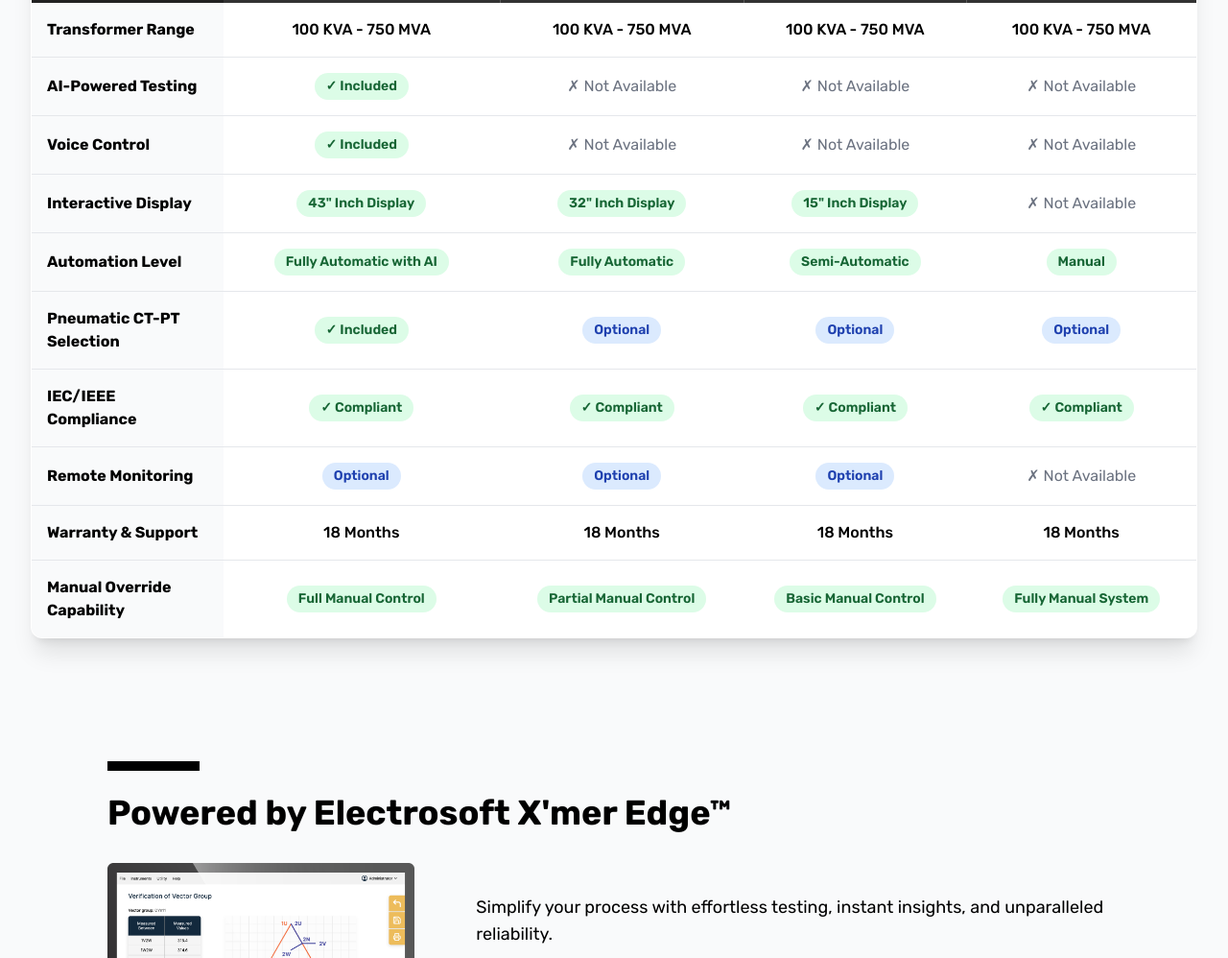
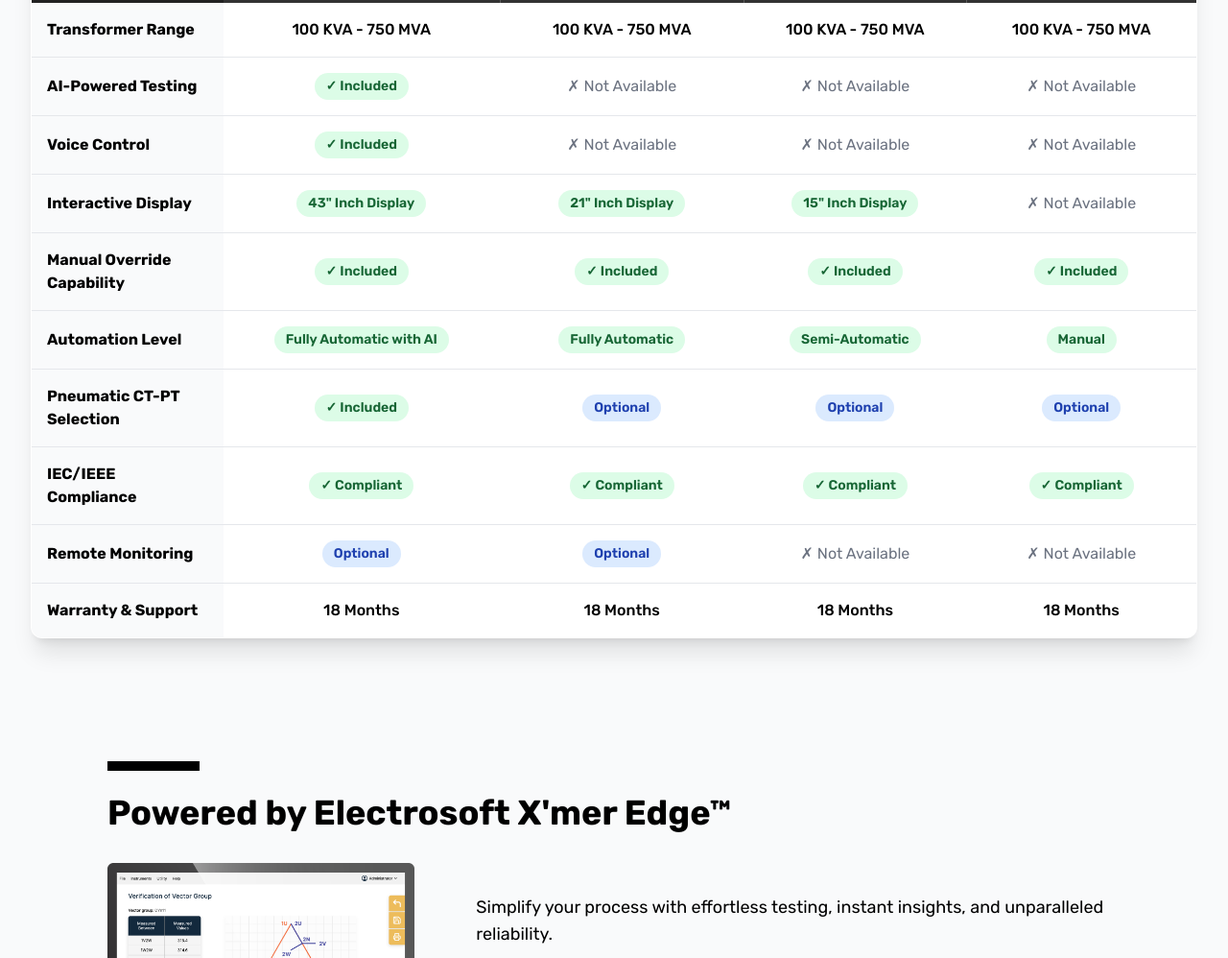
Before and after one commit to Prattycodes/electrosoft-landing-page, a plain HTML site: page index.html in a window 1280 px wide. Shown: the part 4750-5748 px from the top of the page at 96% size. Drawn offline with nearby package versions, Linux system fonts and the light colour scheme.

Commit message:
comparison chart changes

```diff
--- a/index.html
+++ b/index.html
@@ -651,7 +651,7 @@
             <td class="p-4 text-center min-w-[180px]">
               <span
                 class="inline-block bg-green-100 text-green-800 rounded-full px-3 py-1 text-sm font-semibold"
-                >32" Inch Display</span
+                >21" Inch Display</span
               >
             </td>
             <td class="p-4 text-center min-w-[180px]">
@@ -662,6 +662,39 @@
             </td>
             <td class="p-4 text-center min-w-[180px] text-gray-500">
               ✗ Not Available
+            </td>
+          </tr>
+          <tr class="border-b border-gray-200 hover:bg-gray-50">
+            <td class="p-4 font-bold text-left bg-gray-50 sticky left-0 z-10">
+              Manual Override Capability
+            </td>
+            <td class="p-4 text-center min-w-[180px]">
+              <span
+                class="inline-block bg-green-100 text-green-800 rounded-full px-3 py-1 text-sm font-semibold"
+              >
+                ✓ Included
+              </span>
+            </td>
+            <td class="p-4 text-center min-w-[180px]">
+              <span
+                class="inline-block bg-green-100 text-green-800 rounded-full px-3 py-1 text-sm font-semibold"
+              >
+                ✓ Included
+              </span>
+            </td>
+            <td class="p-4 text-center min-w-[180px]">
+              <span
+                class="inline-block bg-green-100 text-green-800 rounded-full px-3 py-1 text-sm font-semibold"
+              >
+                ✓ Included
+              </span>
+            </td>
+            <td class="p-4 text-center min-w-[180px]">
+              <span
+                class="inline-block bg-green-100 text-green-800 rounded-full px-3 py-1 text-sm font-semibold"
+              >
+                ✓ Included
+              </span>
             </td>
           </tr>
           <tr class="border-b border-gray-200 hover:bg-gray-50">
@@ -767,11 +800,8 @@
                 >Optional</span
               >
             </td>
-            <td class="p-4 text-center min-w-[180px]">
-              <span
-                class="inline-block bg-blue-100 text-blue-800 rounded-full px-3 py-1 text-sm font-semibold"
-                >Optional</span
-              >
+            <td class="p-4 text-center min-w-[180px] text-gray-500">
+              ✗ Not Available
             </td>
             <td class="p-4 text-center min-w-[180px] text-gray-500">
               ✗ Not Available
@@ -785,39 +815,6 @@
             <td class="p-4 text-center min-w-[180px] font-medium">18 Months</td>
             <td class="p-4 text-center min-w-[180px] font-medium">18 Months</td>
             <td class="p-4 text-center min-w-[180px] font-medium">18 Months</td>
-          </tr>
-          <tr class="border-b border-gray-200 hover:bg-gray-50">
-            <td class="p-4 font-bold text-left bg-gray-50 sticky left-0 z-10">
-              Manual Override Capability
-            </td>
-            <td class="p-4 text-center min-w-[180px]">
-              <span
-                class="inline-block bg-green-100 text-green-800 rounded-full px-3 py-1 text-sm font-semibold"
-              >
-                Full Manual Control
-              </span>
-            </td>
-            <td class="p-4 text-center min-w-[180px]">
-              <span
-                class="inline-block bg-green-100 text-green-800 rounded-full px-3 py-1 text-sm font-semibold"
-              >
-                Partial Manual Control
-              </span>
-            </td>
-            <td class="p-4 text-center min-w-[180px]">
-              <span
-                class="inline-block bg-green-100 text-green-800 rounded-full px-3 py-1 text-sm font-semibold"
-              >
-                Basic Manual Control
-              </span>
-            </td>
-            <td class="p-4 text-center min-w-[180px]">
-              <span
-                class="inline-block bg-green-100 text-green-800 rounded-full px-3 py-1 text-sm font-semibold"
-              >
-                Fully Manual System
-              </span>
-            </td>
           </tr>
         </tbody>
       </table>
--- a/js/script.js
+++ b/js/script.js
@@ -162,6 +162,7 @@
         { label: "AI-Powered Testing", value: "✓" },
         { label: "Voice Control", value: "✓" },
         { label: "Interactive Display", value: "✓ (43 Inch)" },
+        { label: "Manual Override Capability", value: "✓" },
         { label: "Fully Automatic Testing", value: "✓" },
         { label: "Pneumatic CT-PT Selection", value: "✓" },
         { label: "IEC/IEEE Compliance", value: "✓" },
@@ -175,7 +176,8 @@
         { label: "Transformer Range", value: "100 KVA - 750 MVA" },
         { label: "AI-Powered Testing", value: "✗" },
         { label: "Voice Control", value: "✗" },
-        { label: '43" Interactive Display', value: "✗" },
+        { label: "Interactive Display", value: "✓ (21 Inch)" },
+        { label: "Manual Override Capability", value: "✓" },
         { label: "Fully Automatic Testing", value: "✓" },
         { label: "Pneumatic CT-PT Selection", value: "✓ (Optional)" },
         { label: "IEC/IEEE Compliance", value: "✓" },
@@ -189,7 +191,8 @@
         { label: "Transformer Range", value: "100 KVA - 750 MVA" },
         { label: "AI-Powered Testing", value: "✗" },
         { label: "Voice Control", value: "✗" },
-        { label: '43" Interactive Display', value: "✗" },
+        { label: "Interactive Display", value: "✓ (43 Inch)" },
+        { label: "Manual Override Capability", value: "✓" },
         { label: "Fully Automatic Testing", value: "✗" },
         { label: "Pneumatic CT-PT Selection", value: "✗" },
         { label: "IEC/IEEE Compliance", value: "✓" },
@@ -203,7 +206,8 @@
         { label: "Transformer Range", value: "100 KVA - 750 MVA" },
         { label: "AI-Powered Testing", value: "✗" },
         { label: "Voice Control", value: "✗" },
-        { label: '43" Interactive Display', value: "✗" },
+        { label: "Interactive Display", value: "✓ (43 Inch)" },
+        { label: "Manual Override Capability", value: "✓" },
         { label: "Fully Automatic Testing", value: "✗" },
         { label: "Pneumatic CT-PT Selection", value: "✗" },
         { label: "IEC/IEEE Compliance", value: "✓" },
```
